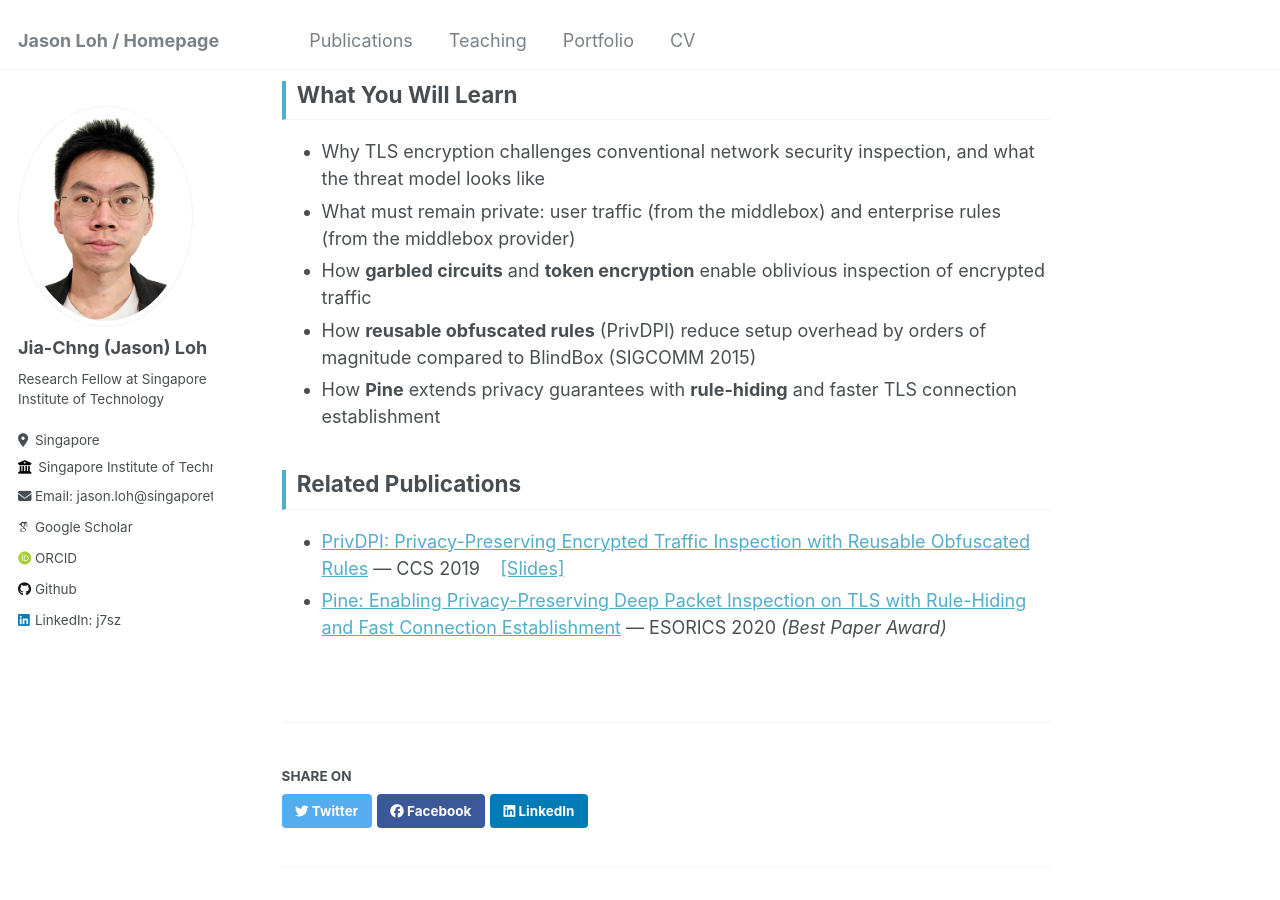
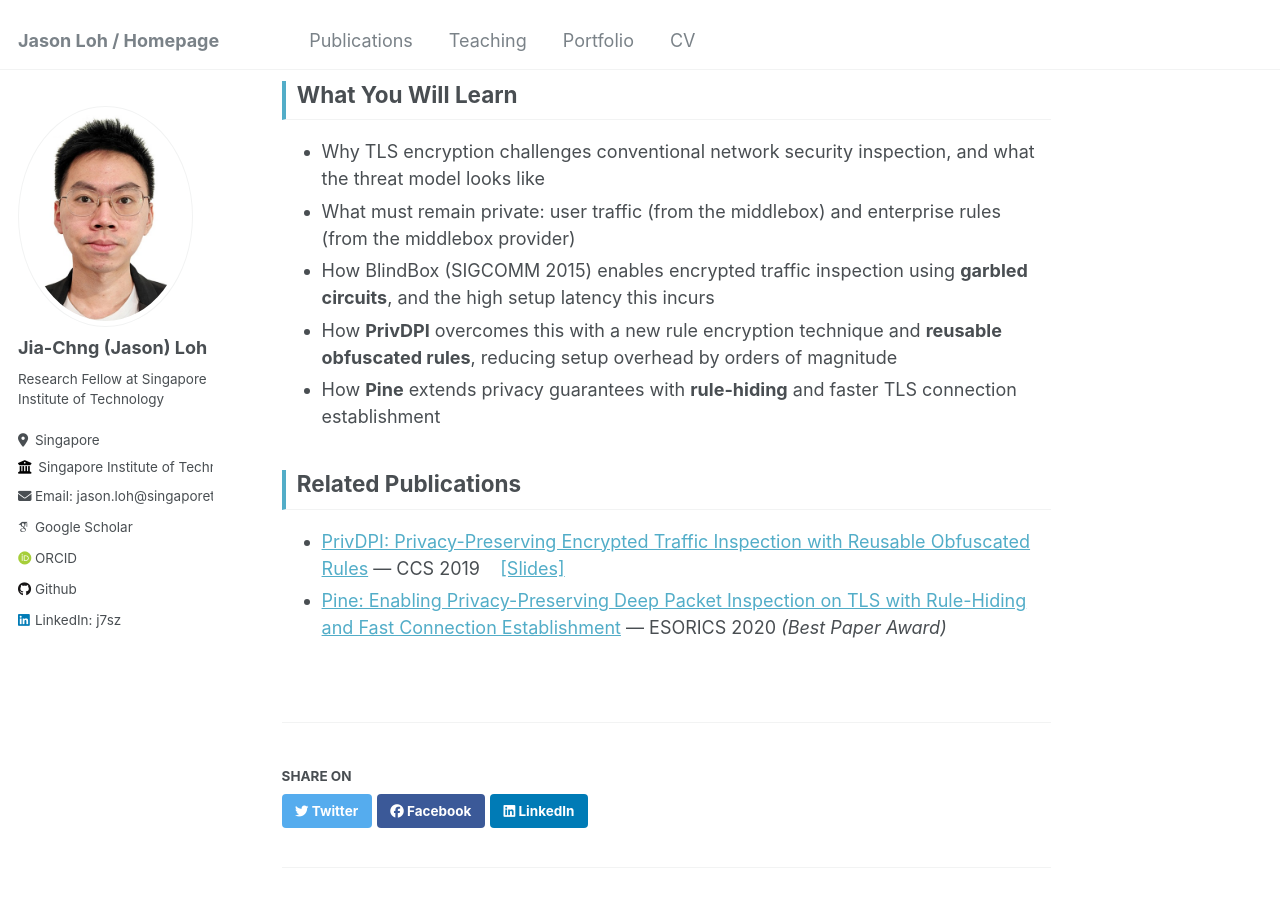
Before and after one commit to j7sz/j7sz.github.io, a Jekyll site: the page built from _teaching/2015-spring-teaching-2.md, in a window 1280 px wide and 900 px high, scrolled down 416 px. Built offline with Jekyll 4.4.1, drawn with Linux system fonts in a browser that asks for light colours; some web fonts are replaced.

Commit message:
Update acknowledgement and fix DPI teaching content accuracy
- Expand acknowledgement: note Claude Code drafted summaries, errors possible, contact email
- Fix DPI teaching: attribute garbled circuits correctly to BlindBox, not PrivDPI

Co-Authored-By: Claude Sonnet 4.6 <noreply@anthropic.com>
Claude-Session: https://claude.ai/code/session_01HxfbdgTE6Boo2wy2XbsERx

```diff
--- a/_teaching/2015-spring-teaching-2.md
+++ b/_teaching/2015-spring-teaching-2.md
@@ -16,8 +16,8 @@ The widespread adoption of TLS encryption has rendered traditional **deep packet
 
 - Why TLS encryption challenges conventional network security inspection, and what the threat model looks like
 - What must remain private: user traffic (from the middlebox) and enterprise rules (from the middlebox provider)
-- How **garbled circuits** and **token encryption** enable oblivious inspection of encrypted traffic
-- How **reusable obfuscated rules** (PrivDPI) reduce setup overhead by orders of magnitude compared to BlindBox (SIGCOMM 2015)
+- How BlindBox (SIGCOMM 2015) enables encrypted traffic inspection using **garbled circuits**, and the high setup latency this incurs
+- How **PrivDPI** overcomes this with a new rule encryption technique and **reusable obfuscated rules**, reducing setup overhead by orders of magnitude
 - How **Pine** extends privacy guarantees with **rule-hiding** and faster TLS connection establishment
 
 ## Related Publications
```
Also changed, not shown: _pages/about.md (+1 -1 lines).
